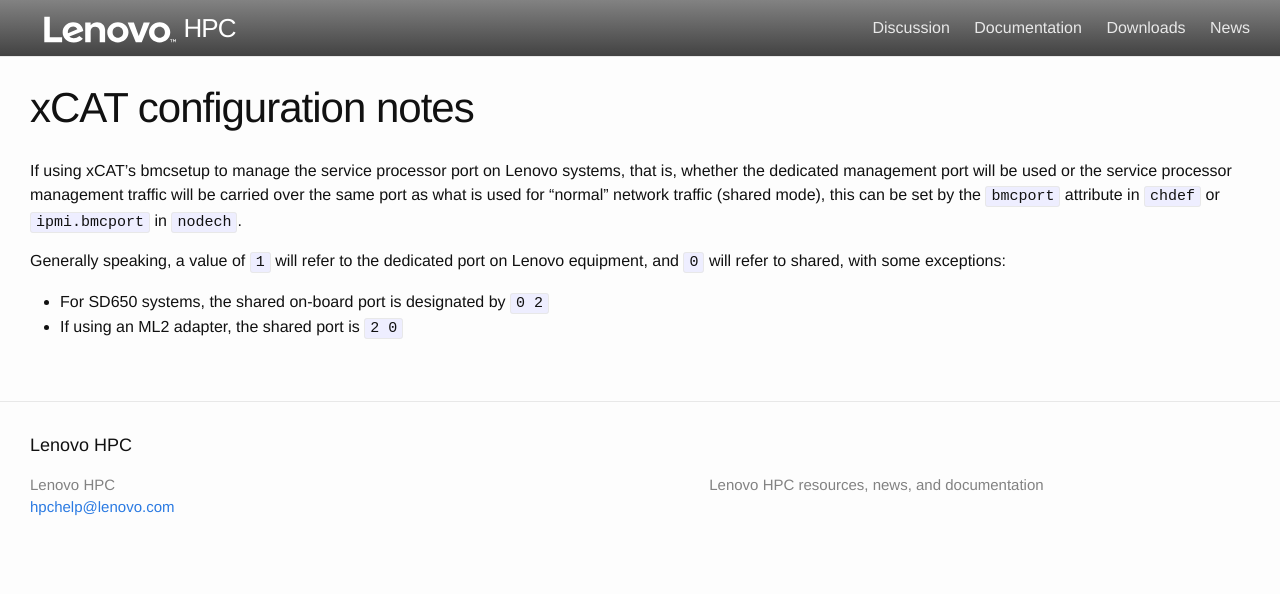
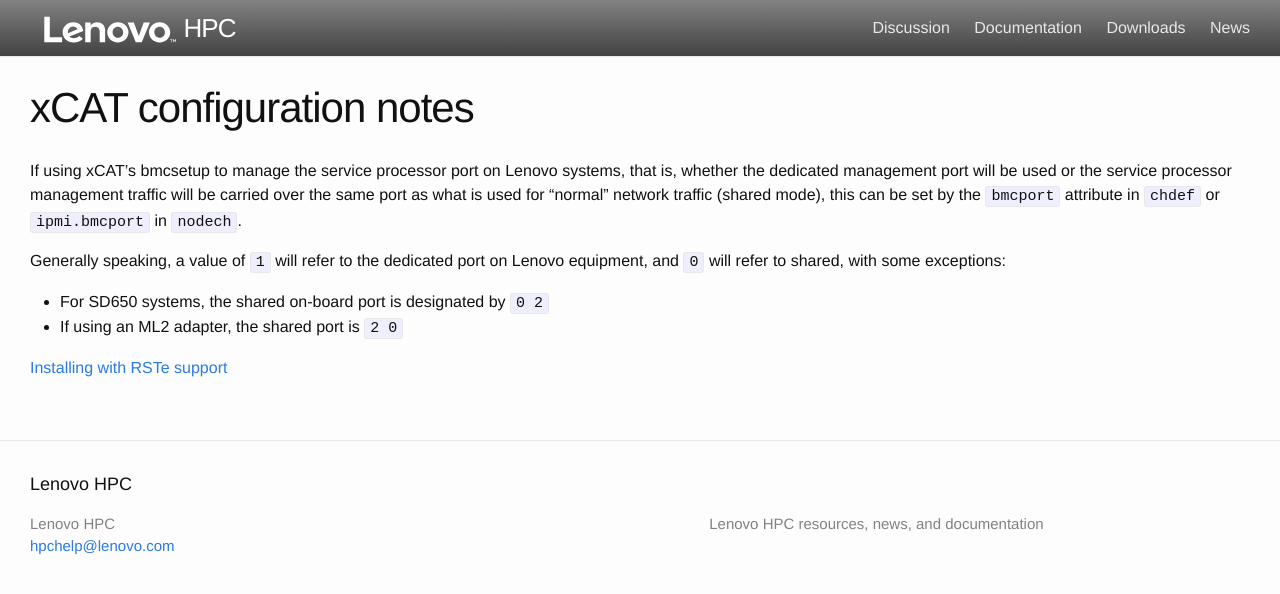
Before and after one commit to xcat2/confluent-docs, a Jekyll site: the page built from docs/xcatconfignotes.md, in a window 1280 px wide. Shown: the top 594 px of the page. Built offline with Jekyll 4.4.1, drawn with Linux system fonts in a browser that asks for light colours.

Commit message:
Add link to RSTe site

```diff
--- a/docs/xcatconfignotes.md
+++ b/docs/xcatconfignotes.md
@@ -9,3 +9,5 @@
 Generally speaking, a value of `1` will refer to the dedicated port on Lenovo equipment, and `0` will refer to shared, with some exceptions:
   * For SD650 systems, the shared on-board port is designated by `0 2`
   * If using an ML2 adapter, the shared port is `2 0`
+
+[Installing with RSTe support]({{site.baseurl}}/documentation/el7rste.html)
```
